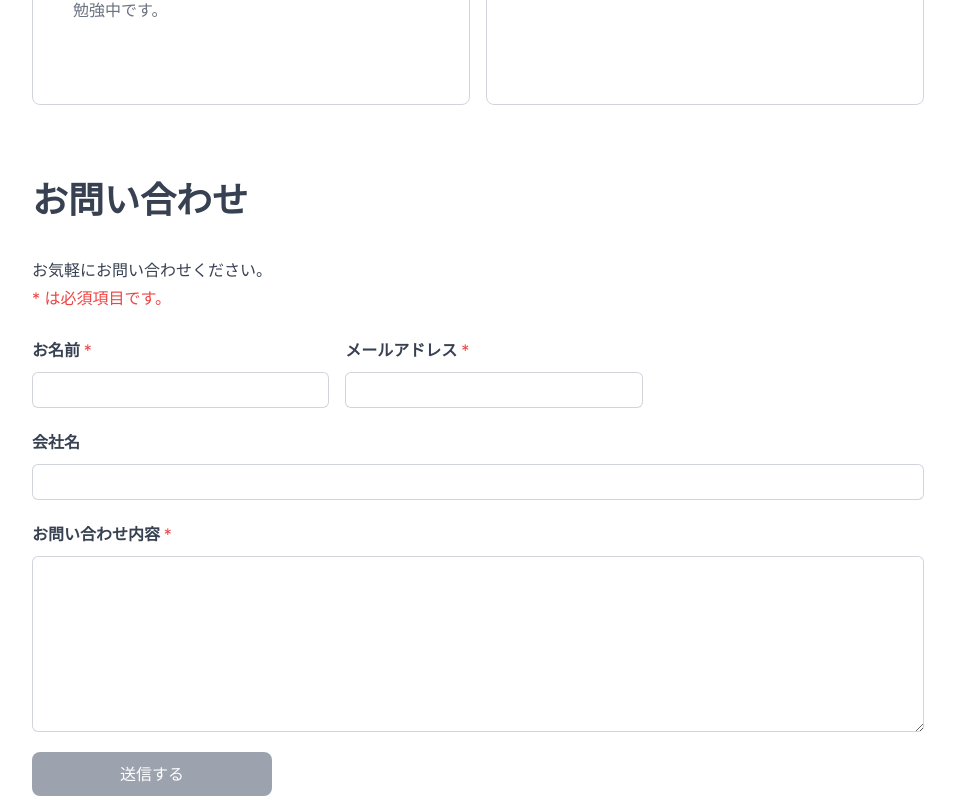
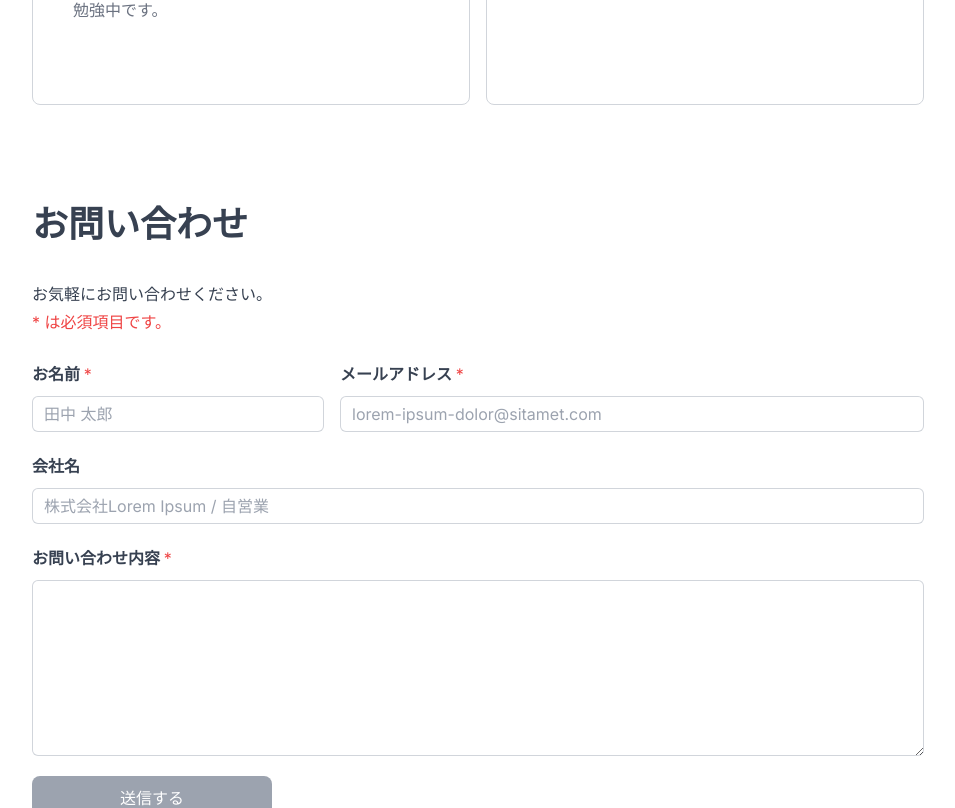
Before and after one commit to yha-1228/portfolio, a Next.js app: page / in a window 1280 px wide. Shown: the part 1500-2308 px from the top of the page, without its empty margins (162-1117 px from the left). Built offline with nearby package versions, Linux system fonts and the light colour scheme.

Commit message:
feat(contact-form): プレースホルダ追加、レイアウト調整 (#96)

```diff
--- a/src/components/contact-form.tsx
+++ b/src/components/contact-form.tsx
@@ -209,9 +209,9 @@ export default function ContactForm() {
   };
 
   return (
-    <div className="pb-14 pt-8">
+    <div className="py-14">
       <Container>
-        <section className="space-y-6">
+        <div className="space-y-6">
           <Heading1>お問い合わせ</Heading1>
           <div>
             <p>お気軽にお問い合わせください。</p>
@@ -238,6 +238,7 @@ export default function ContactForm() {
                       type="text"
                       name="name"
                       id="name"
+                      placeholder="田中 太郎"
                       value={values.name}
                       onChange={handleChange}
                       onBlur={handleBlur}
@@ -254,7 +255,7 @@ export default function ContactForm() {
                     </FormErrorMessage>
                   </Show>
                 </div>
-                <div className="md:w-1/3">
+                <div className="md:w-2/3">
                   <FieldLabel htmlFor="email" reqired>
                     メールアドレス
                   </FieldLabel>
@@ -263,6 +264,7 @@ export default function ContactForm() {
                       type="email"
                       name="email"
                       id="email"
+                      placeholder="lorem-ipsum-dolor@sitamet.com"
                       value={values.email}
                       onChange={handleChange}
                       onBlur={handleBlur}
@@ -287,6 +289,7 @@ export default function ContactForm() {
                     type="text"
                     name="companyName"
                     id="companyName"
+                    placeholder="株式会社Lorem Ipsum / 自営業"
                     value={values.companyName}
                     onChange={handleChange}
                     onBlur={handleBlur}
@@ -340,7 +343,7 @@ export default function ContactForm() {
               </div>
             </div>
           </form>
-        </section>
+        </div>
         {submitState.state === 'success' && (
           <FeedbackNotification
             className="mt-10"
```
